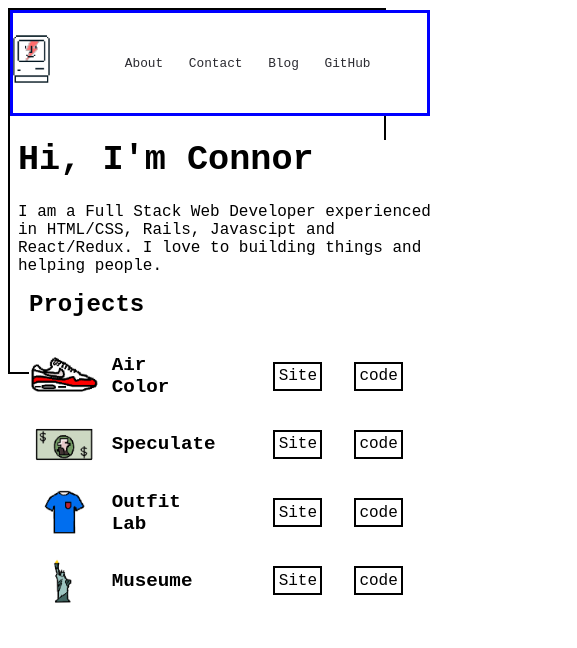
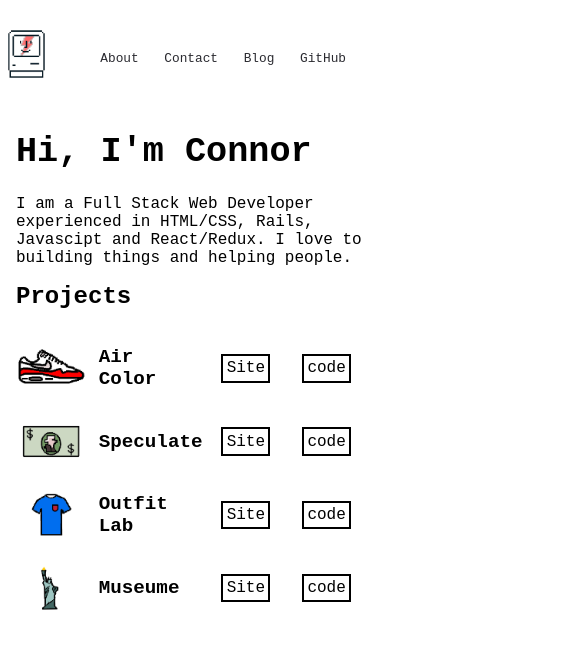
Before and after one commit to Connor-Callahan/connorwcallahan.com, a Gatsby site: page / in a window 390 px wide. Shown: the whole page, 577 px wide, since content can reach past the window. Built offline with nearby package versions, Linux system fonts and the light colour scheme; Gatsby itself is replaced by a stand-in of ours.

Commit message:
look again for mobile

```diff
--- a/src/style/index.scss
+++ b/src/style/index.scss
@@ -1,8 +1,7 @@
 
-.app {
-  display: grid;
-  width: 100%;
-  border: 2px solid black;
+main {
+  // border: solid 2px black;
+  height: 100%;
 }
 
 
--- a/src/style/navigation.scss
+++ b/src/style/navigation.scss
@@ -18,7 +18,7 @@ nav  {
     align-items: center;
     justify-content: space-between;
     transition: height 0.3s ease;
-    border:2px solid purple;
+    // border:2px solid purple;
 
 
 
@@ -70,8 +70,7 @@ nav  {
 
     .nav-container {
       padding-left: 0rem;
-      width: 100vw;
-      border: 3px solid blue;
+      width: 90vw;
       .icon {
         .text {
           visibility: hidden;
@@ -93,6 +92,7 @@ nav  {
 @media (orientation: portrait) {
   nav {
     .nav-container {
+      width: 90vw;
       .icon {
         .text {
           visibility: hidden;
--- a/src/style/projects.scss
+++ b/src/style/projects.scss
@@ -5,7 +5,6 @@
   left: 0;
   background: white;
   font-family: 'IBM Plex Mono', monospace;
-  // border: 2px solid yellow;
 
   .project-container {
     padding: 2em 0 0 0.5em;
@@ -14,11 +13,11 @@
     margin: auto;
     justify-content: space-between;
     transition: height 0.3s ease;
-    // border: 2px solid orange;
 
     .project {
       display: flex;
       align-items: center;
+      // border: 2px solid orange;
 
       .project-icon {
         width: 70px;
@@ -66,11 +65,10 @@
 @media (max-width: 850px) {
   .listing {
     .project-container {
-      width: 100vw;
+      // width: 90vw;
       .project {
-
+        width: 90vw;
         .project-icon {
-
 
         }
         h2 {
```
